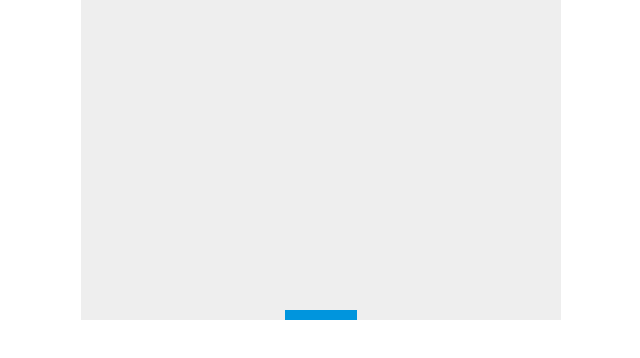
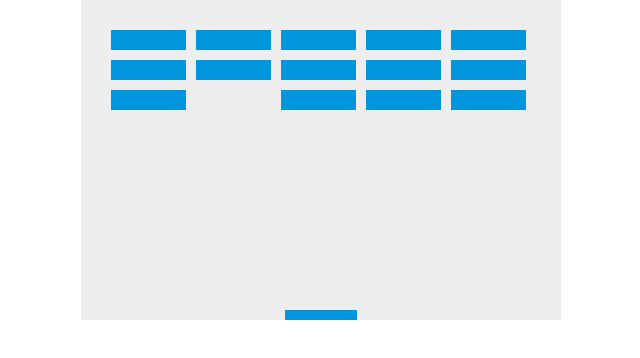
Before and after one commit to capAcade/breakout-game, a plain HTML site: page index.html in a window 1280 px wide. Shown: the whole page, without its empty margins (319-959 px from the left). Drawn offline with Linux system fonts and the light colour scheme.

Commit message:
Add bricks and collision detection

```diff
--- a/index.html
+++ b/index.html
@@ -24,14 +24,14 @@ const canvas = document.getElementById('myCanvas');
 const ctx = canvas.getContext('2d');
 
 // ball
-let x = canvas.width / 2;
-let y = canvas.height - 100;
+let startX = canvas.width / 2;
+let startY = canvas.height - 100;
+let speedX = -2;
+let speedY = -3;
 let ballRadius = 10;
-let dx = -2;
-let dy = -3;
 let ballColor = '#0095DD';
 
-//paddle
+// paddle
 let paddleHeight = 10;
 let paddleWidth = 72;
 let paddleX = (canvas.width - paddleWidth) / 2;
@@ -40,10 +40,45 @@ let leftPressed = false;
 
 const drawBall = () => {
   ctx.beginPath();
-  ctx.arc(x, y, ballRadius, 0, Math.PI*2);
+  ctx.arc(startX, startY, ballRadius, 0, Math.PI*2);
   ctx.fillStyle = ballColor;
   ctx.fill();
   ctx.closePath();
+}
+
+// brick field
+let brickRowCount = 3;
+let brickColumnCount = 5;
+let brickWidth = 75;
+let brickHeight = 20;
+let brickPadding = 10;
+let brickOffsetTop = 30;
+let brickOffsetLeft = 30;
+
+let bricks = [];
+for(let c = 0; c < brickColumnCount; c++) {
+  bricks[c] = [];
+  for(let r = 0; r < brickRowCount; r++) {
+    bricks[c][r] = { x: 0, y: 0, status: 1 };
+  }
+}
+
+const drawBricks = () => {
+  for(let c = 0; c < brickColumnCount; c++) {
+    for(let r = 0; r < brickRowCount; r++) {
+      if(bricks[c][r].status === 1) {
+        let brickX = (c * (brickWidth + brickPadding)) + brickOffsetLeft;
+        let brickY = (r * (brickHeight + brickPadding)) + brickOffsetTop;
+        bricks[c][r].x = brickX;
+        bricks[c][r].y = brickY;
+        ctx.beginPath();
+        ctx.rect(brickX, brickY, brickWidth, brickHeight);
+        ctx.fillStyle = "#0095DD";
+        ctx.fill();
+        ctx.closePath();
+      }
+    }
+  }
 }
 
 const drawPaddle = () => {
@@ -84,22 +119,38 @@ const keyUpHandler = (e) => {
 document.addEventListener("keydown", keyDownHandler, false);
 document.addEventListener("keyup", keyUpHandler, false);
 
+const collisionDetection = () => {
+  for(let c = 0; c < brickColumnCount; c++) {
+    for(let r = 0; r < brickRowCount; r++) {
+      let b = bricks[c][r];
+      if(b.status === 1) {
+        if(startX > b.x && startX < b.x + brickWidth && startY > b.y && startY < b.y + brickHeight) {
+          speedY = -speedY;
+          b.status = 0;
+        }
+      }
+    }
+  }
+}
+
 const draw = () => {
   ctx.clearRect(0, 0, canvas.width, canvas.height);
   drawBall();
   drawPaddle();
+  drawBricks();
+  collisionDetection();
 
-  // Reverse movement of the ball when hitting a border
-  if (x + dx < ballRadius || x + dx > canvas.width - ballRadius) {
-    dx = -dx;
-  } else if(y + dy < ballRadius) {
-    dy = -dy;
-  } else if(y + dy > canvas.height - ballRadius) {
-    if(x > paddleX && x < paddleX + paddleWidth) {
-        dy = -dy;
+  // Reverse movement of the ball when hitting a border / paddle
+  if (startX + speedX < ballRadius || startX + speedX > canvas.width - ballRadius) {
+    speedX = -speedX;
+  } else if(startY + speedY < ballRadius) {
+    speedY = -speedY;
+  } else if(startY + speedY > canvas.height - ballRadius) {
+    if(startX > paddleX && startX < paddleX + paddleWidth) {
+      speedY = -speedY;
       ballColor = getRandomColor();
-        dy--;
-        dx--;
+      speedY-=.1;
+      speedX-=.1;
     } else {
       document.location.reload();
     }
@@ -112,8 +163,9 @@ const draw = () => {
     paddleX -= 7;
   }
 
-  x += dx;
-  y += dy;
+  // Move the ball
+  startX += speedX;
+  startY += speedY;
 };
 
 setInterval(draw, 10);
```
Lines whose indentation alone changed are shown as unchanged.
